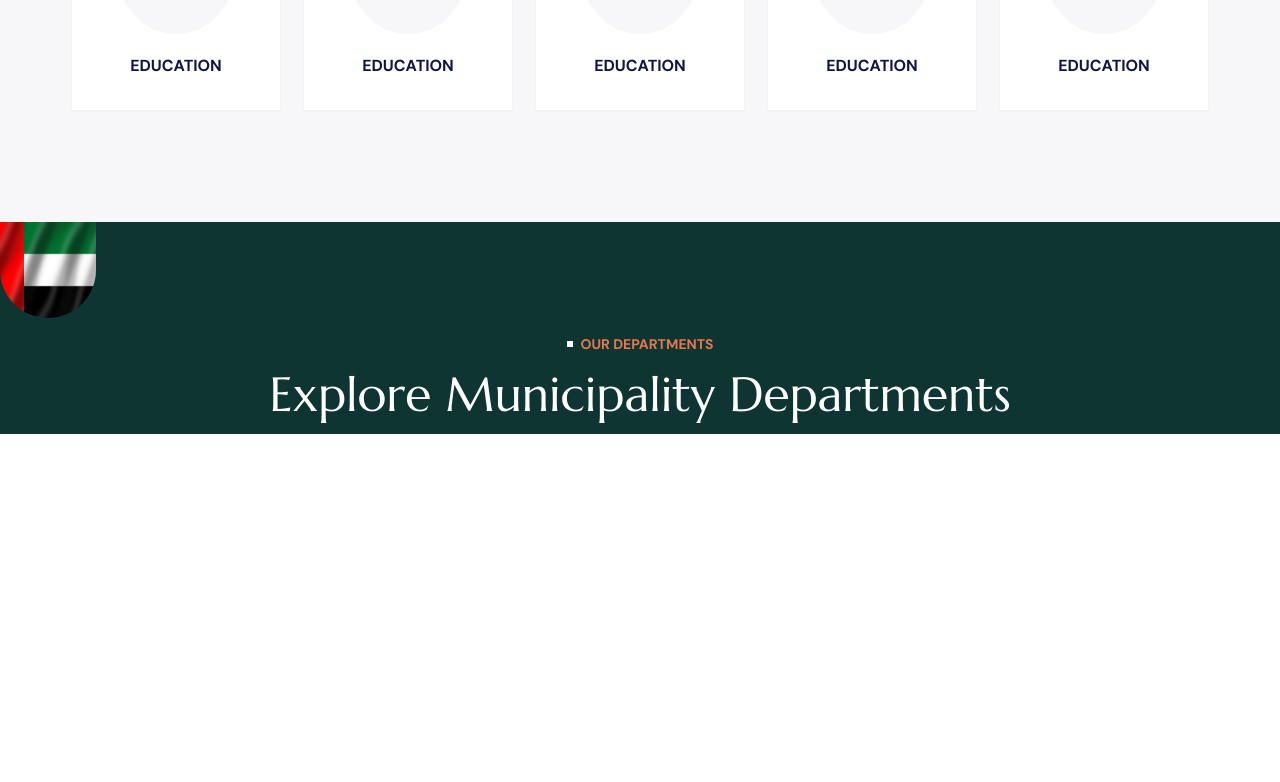
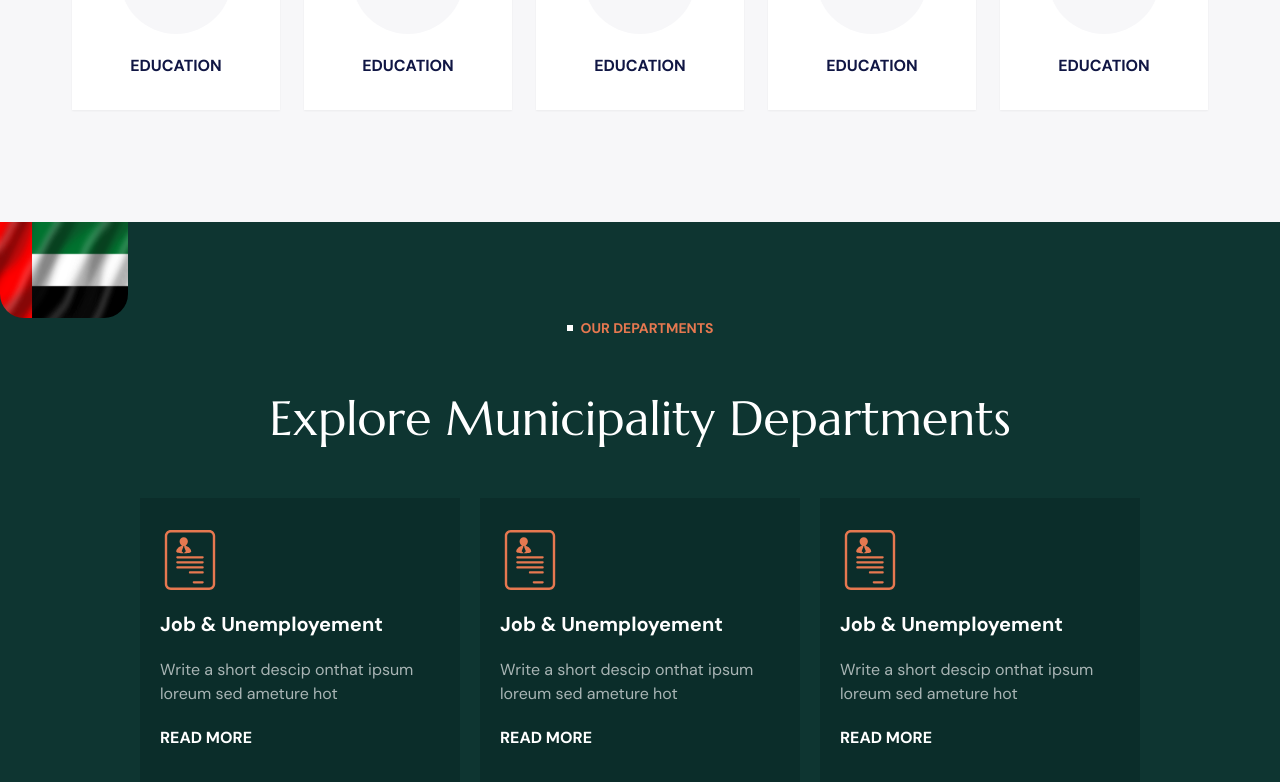
Before and after one commit to nishamvp/Al-Bataeh-Website-2, a React (Vite) app in the folder client/: page / in a window 1280 px wide. Shown: the part 1186-1968 px from the top of the page. Before the commit the page ends 1620 px from the top, so only its background shows below. Built offline with nearby package versions, Linux system fonts and the light colour scheme.

Commit message:
"Updated Departments component with new layout and added DepartmentCard component; added new utility classes to tailwind.config.js"

```diff
--- /dev/null
+++ b/client/src/components/DepartmentCard.jsx
@@ -0,0 +1,19 @@
+import React from 'react'
+import ProfileIcon from './vectors/ProfileIcon'
+
+const DepartmentCard = () => {
+  return (
+    <div className="flex w-1/4 flex-col gap-5 px-5 py-8 font-dm-sans bg-[#0b2d2a]  hover:outline outline-1 outline-quarternary">
+      <ProfileIcon />
+      <h1 className="text-xl font-bold text-primary hover:animate-text-quarternary">
+        Job & Unemployement
+      </h1>
+      <p className="text-[#a9b5b5]">
+        Write a short descip onthat ipsum loreum sed ameture hot
+      </p>
+      <h3 className="mb-4 font-bold text-primary">READ MORE</h3>
+    </div>
+  )
+}
+
+export default DepartmentCard
--- a/client/src/components/Departments.jsx
+++ b/client/src/components/Departments.jsx
@@ -1,20 +1,28 @@
 import React from 'react'
+import DepartmentCard from './DepartmentCard'
 
 const Departments = () => {
   return (
-    <div className="bg-tertiary overflow-hidden">
+    <div className="overflow-hidden bg-tertiary">
       <img
-        className="w-24 h-24 rounded-b-full -rotate-10"
+        className="w-32 h-24 rounded-b-3xl -rotate-10"
         src="uaeFlag.png"
         alt="UAE Flag"
       />
-      <div className="custom-container">
-        <div className='flex flex-col justify-center items-center gap-4'>
-            <div className='flex items-center gap-1'>
-            <div className=' bg-primary w-[6px] h-[6px] mr-1 '> </div>
-            <p className='font-dm-sans font-bold text-quarternary text-sm'>OUR DEPARTMENTS</p>
-            </div>
-            <h1 className='font-dm-serif text-primary text-5xl'>Explore Municipality Departments</h1>
+      <div className="flex flex-col items-center gap-14">
+        <div className="flex items-center gap-1">
+          <div className=" bg-primary w-[6px] h-[6px] mr-1 "> </div>
+          <p className="text-sm font-bold font-dm-sans text-quarternary">
+            OUR DEPARTMENTS
+          </p>
+        </div>
+        <h1 className="text-5xl font-dm-serif text-primary">
+          Explore Municipality Departments
+        </h1>
+        <div className="flex  flex-wrap  justify-center gap-5">
+          <DepartmentCard />
+          <DepartmentCard />
+          <DepartmentCard />
         </div>
       </div>
     </div>
--- /dev/null
+++ b/client/src/components/vectors/ProfileIcon.jsx
@@ -0,0 +1,20 @@
+import React from 'react'
+
+const ProfileIcon = () => {
+  return (
+    <svg
+      xmlns="http://www.w3.org/2000/svg"
+      width="60"
+      height="60"
+      fill="#e67850"
+      version="1.1"
+      viewBox="0 0 181.167 181.167"
+      xmlSpace="preserve"
+    >
+      <path d="M148.556 0H32.613c-9.994 0-18.121 8.126-18.121 18.115v144.94c0 9.986 8.126 18.111 18.121 18.111h115.943c9.992 0 18.118-8.125 18.118-18.111V18.121C166.679 8.131 158.554 0 148.556 0zm10.875 163.055c0 5.996-4.878 10.871-10.875 10.871H32.613c-5.995 0-10.87-4.875-10.87-10.871V18.121c0-5.995 4.875-10.87 10.87-10.87h115.943c5.992 0 10.867 4.875 10.867 10.87v144.935h.008z"></path>
+      <path d="M128.792 79.212H52.384a3.325 3.325 0 00-3.324 3.33 3.326 3.326 0 003.324 3.33h76.407a3.325 3.325 0 003.326-3.33 3.325 3.325 0 00-3.325-3.33zM128.792 94.386H52.384c-1.839 0-3.324 1.494-3.324 3.333s1.485 3.326 3.324 3.326h76.407a3.322 3.322 0 003.326-3.326 3.324 3.324 0 00-3.325-3.333zM128.792 109.555H52.384a3.327 3.327 0 00-3.324 3.331 3.323 3.323 0 003.324 3.328h76.407a3.324 3.324 0 003.326-3.328 3.327 3.327 0 00-3.325-3.331zM128.792 124.728H90.585c-1.836 0-3.328 1.488-3.328 3.327s1.492 3.333 3.328 3.333h38.206c1.841 0 3.321-1.494 3.321-3.333s-1.48-3.327-3.32-3.327zM128.792 154.693h-26.747a3.321 3.321 0 00-3.326 3.328 3.32 3.32 0 003.326 3.326h26.747a3.32 3.32 0 003.321-3.326 3.32 3.32 0 00-3.321-3.328zM94.296 64.583c0-6.298-7.251-14.793-17.039-17.275 4.089-2.75 6.907-8.181 6.907-13.072 0-6.898-5.586-12.496-12.49-12.496-6.896 0-12.49 5.598-12.49 12.496 0 4.886 2.818 10.317 6.898 13.072-9.774 2.481-17.03 10.982-17.03 17.275.008 7.442 45.244 7.442 45.244 0zm-23.629-13.65h-.057l-2.068-2.375c1.011.358 2.042.577 3.133.577 1.093 0 2.125-.213 3.134-.572l-2.074 2.369h-.049l5.337 12.895-6.348 6.332-6.341-6.332 5.333-12.894z"></path>
+    </svg>
+  )
+}
+
+export default ProfileIcon
--- a/client/tailwind.config.js
+++ b/client/tailwind.config.js
@@ -25,11 +25,20 @@ export default {
           'to': {
             marginTop: "0"
           }
+        },
+       'text-quarternary': {
+          '0%': {
+            color: '#ffffff'
+          },
+          '100%': {
+            color: '#e67850'
+          }
         }
       },
       animation: {
         'slide-bg': 'slide-bg 15s linear infinite',
-        'slide-text': 'slide-text 1s linear 1'
+        'slide-text': 'slide-text 1s linear 1',
+        'text-quarternary': 'text-quarternary 2s ease-out infinite'
       },
     },
     colors: {
```
